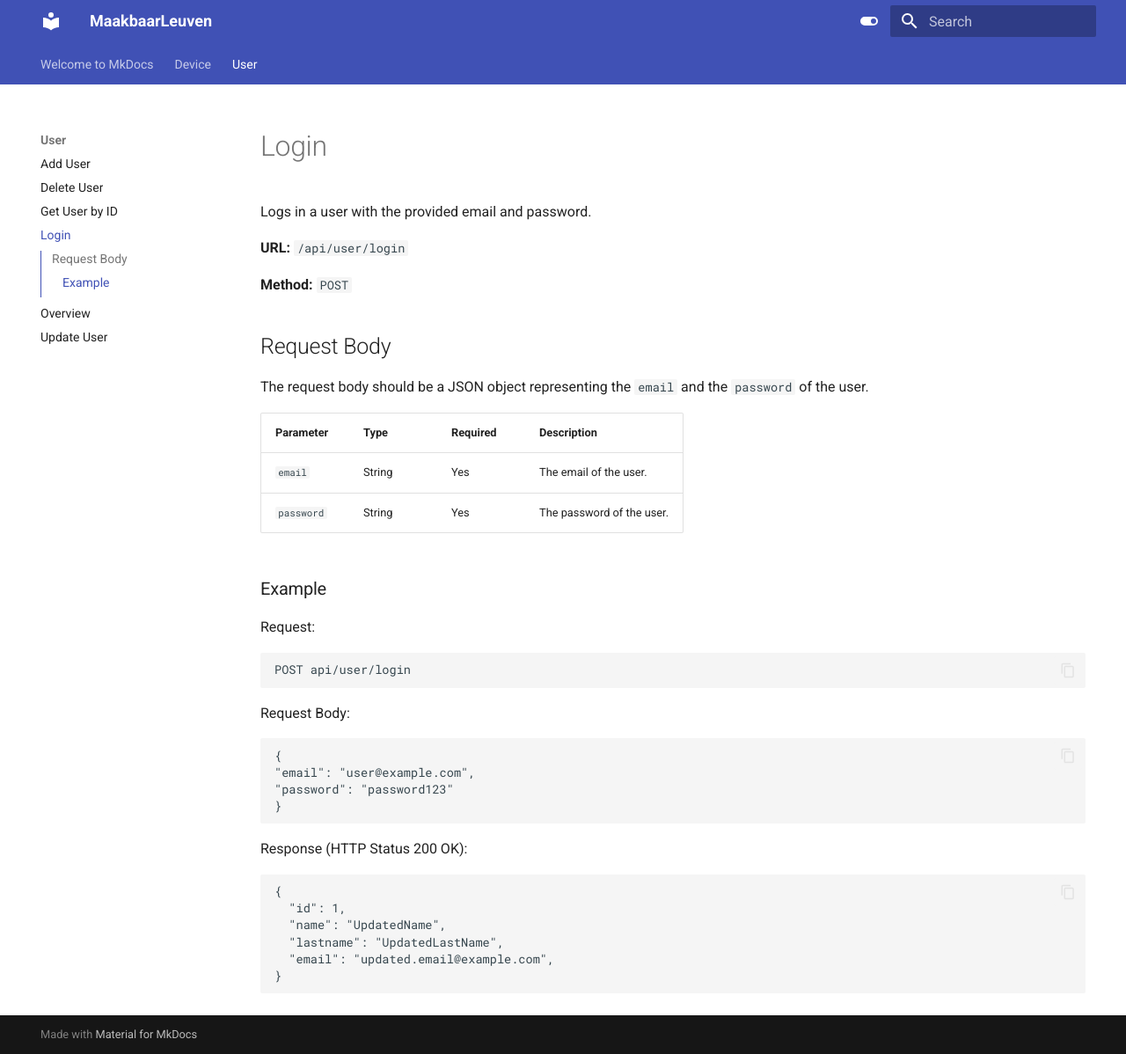
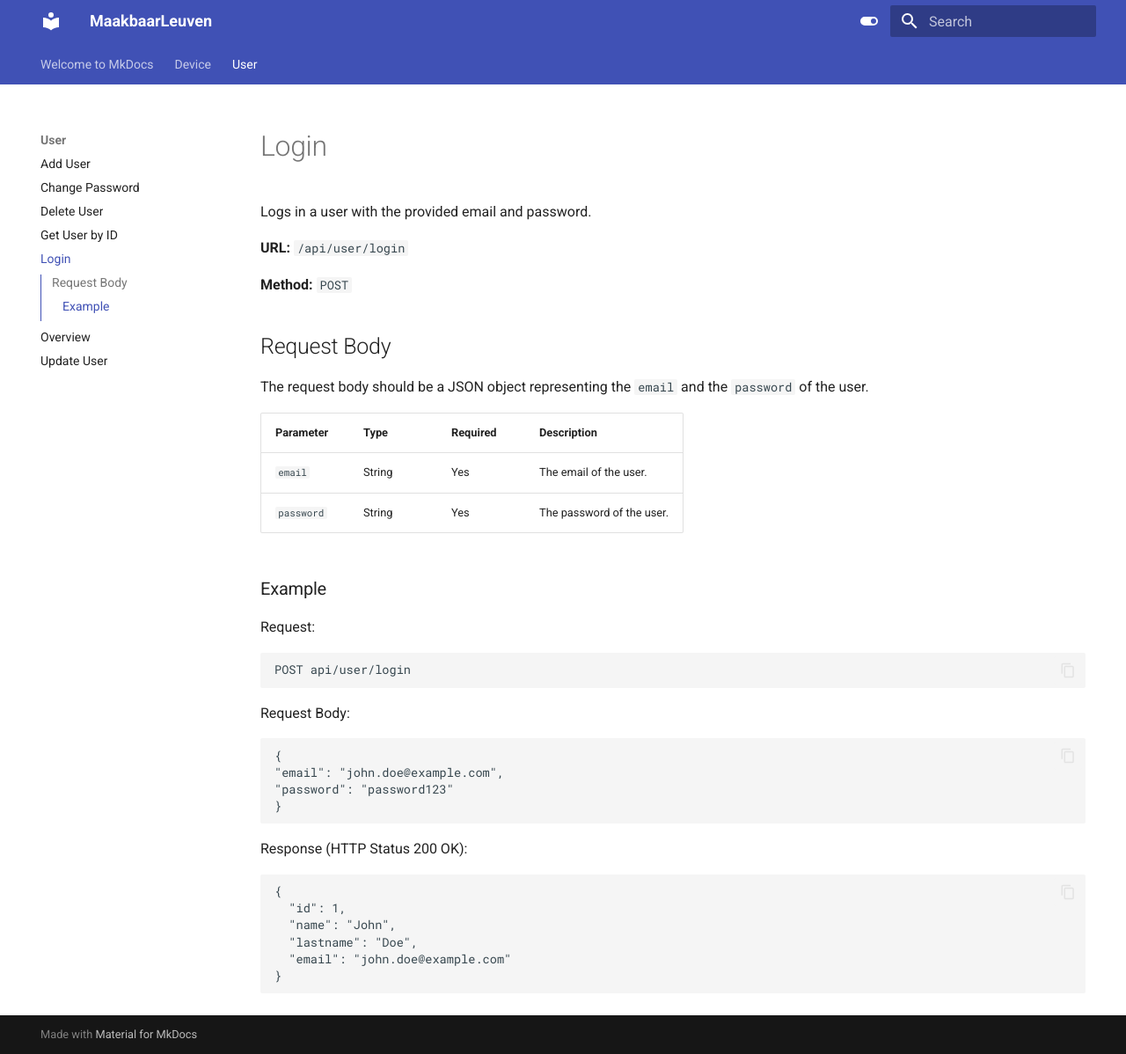
Before and after one commit to AlraweAbdullah/maakbaarleuven_backend_springboot, an MkDocs documentation site: the page built from docs/user/login.md, in a window 1280 px wide and 1198 px high. Shown: the whole window at 88% size. Built offline with MkDocs 1.6.1 and Material for MkDocs 9.7.7, drawn with Linux system fonts in a browser that asks for light colours.

Commit message:
change password docs

````diff
--- a/docs/user/login.md
+++ b/docs/user/login.md
@@ -26,7 +26,7 @@ Request Body:
 
 ```Json
 {
-"email": "user@example.com",
+"email": "john.doe@example.com",
 "password": "password123"
 }
 ```
@@ -37,8 +37,8 @@ Response (HTTP Status 200 OK):
 ```json
 {
   "id": 1,
-  "name": "UpdatedName",
-  "lastname": "UpdatedLastName",
-  "email": "updated.email@example.com",
+  "name": "John",
+  "lastname": "Doe",
+  "email": "john.doe@example.com"
 }
 ```
````
Also changed, not shown: docs/user/changePassword.md (added, +44 -0 lines), docs/user/update.md (+1 -1 lines).
